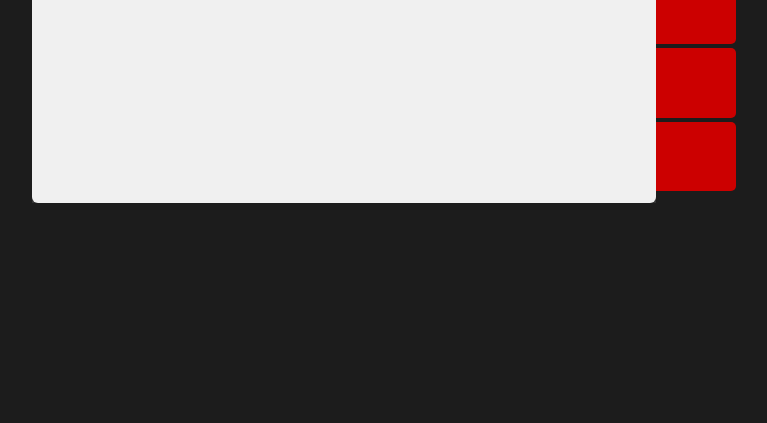
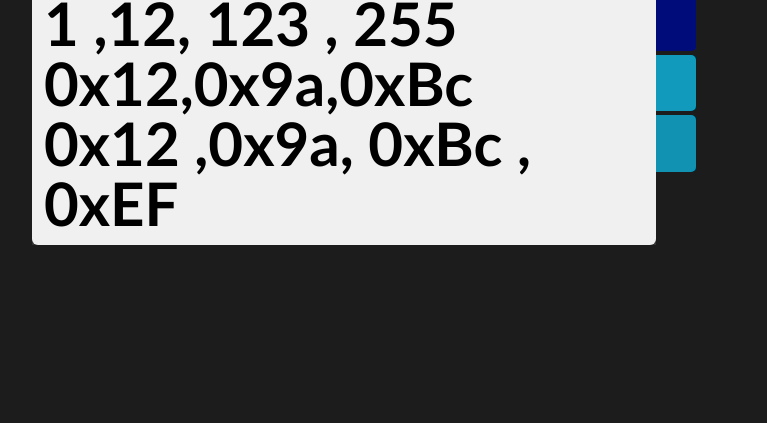
Before and after one commit to suconbu/irozoweb, a plain HTML site: page index.html in a window 1280 px wide. Shown: the part 377-800 px from the top of the page, without its empty margins (18-785 px from the left). Drawn offline with nearby package versions, Linux system fonts and the light colour scheme; files that its build step writes are made by us from their sources.

Commit message:
カラーバーが出た

```diff
--- a/index.html
+++ b/index.html
@@ -5,7 +5,7 @@
 
 <link type="text/css" rel="stylesheet" href="css/irozo.css">
 
-<div class="p-base c-container">
+<div class="p-base c-container" id="base">
   <div class="p-main-box c-container">
     <div class="p-title-box c-container">
       <div class="p-title-icon-box c-container">
@@ -15,11 +15,9 @@
       <div class="p-title-text c-text">IROZO</div>
     </div>
     <div class="p-content-box c-container">
-      <textarea class="p-color-input c-input" id="colorInput" rows=3></textarea>
-      <div class="p-color-row-box c-container">
-        <div class="p-color-row"></div>
-        <div class="p-color-row"></div>
-        <div class="p-color-row"></div>
+      <textarea class="p-color-input c-input" id="colorInput" rows="1" spellcheck="false"></textarea>
+      <div class="p-color-row-box c-container" id="colorRowBox">
+        <!-- ここに p-color-row の並びが作られる -->
       </div>
     </div>
   </div>
--- a/irozo.js
+++ b/irozo.js
@@ -0,0 +1,83 @@
+"use strict";
+
+class Irozo {
+  constructor() {
+    this.colorRows = [];
+    this.selectedRowIndex = -1;
+    this.base = document.querySelector("#base");
+
+    this.parseColor = (text) => {
+      let color = tinycolor(text);
+      if (!color.isValid()) {
+        const m = text.match(/(\w+)\s*,\s*(\w+)\s*,\s*(\w+)\s*(?:,\s*(\w+))?/);
+        if (m) {
+          const [r, g, b, a] = m.slice(1).map(t => Number(t));
+          color = isNaN(a) ?
+            tinycolor(`rgb ${r} ${g} ${b}`) :
+            tinycolor(`rgba ${r} ${g} ${b} ${a / 255.0}`);
+        }
+      }
+      return color.isValid() ? color : null;
+    };
+
+    this.updateColorRows = (colors) => {
+      const colorRowBox = document.querySelector("#colorRowBox");
+      if (colors.length != this.colorRows.length) {
+        colorRowBox.textContent = null;
+        this.colorRows = [];
+        colors.forEach(() => {
+          const row = document.createElement("div");
+          colorRowBox.appendChild(row);
+          this.colorRows.push(row);
+        });
+      }
+      colors.forEach((color, index) => {
+        const row = this.colorRows[index];
+        row.className = "p-color-row";
+        if (color) {
+          row.style.backgroundColor = color.toString();
+          if (index == this.selectedRowIndex) {
+            row.classList.add("p-color-row--selected");
+          }
+        } else {
+          row.classList.add("p-color-row--hidden");
+        }
+      });
+    };
+
+    this.selectedRowChanged = (index) => {
+      let selectedRow = this.colorRows[this.selectedRowIndex];
+      if (selectedRow) {
+        selectedRow.classList.remove("p-color-row--selected");
+      }
+      this.selectedRowIndex = index;
+      selectedRow = this.colorRows[index];
+      selectedRow.classList.add("p-color-row--selected");
+    }
+
+    this.colorInputTextChanged = (target) => {
+      const lines = target.value.split("\n");
+      const colors = lines.map(t => this.parseColor(t));
+      target.rows = colors.length;
+      this.updateColorRows(colors);
+    };
+
+    this.colorInputKeyUp = (target) => {
+      const start = target.selectionStart;
+      const text = target.value;
+      const index = text.slice(0, start).split("\n").length - 1;
+      this.selectedRowChanged(index);
+    };
+
+    const colorInput = document.querySelector("#colorInput");
+    colorInput.oninput = (event) => this.colorInputTextChanged(event.target);
+    colorInput.onkeyup = (event) => this.colorInputKeyUp(event.target);
+    colorInput.onclick = (event) => this.colorInputKeyUp(event.target);
+
+    //debug{
+    colorInput.value = "1,12,123\n1 ,12, 123 , 255\n0x12,0x9a,0xBc\n0x12 ,0x9a, 0xBc , 0xEF\n";
+    this.colorInputTextChanged(colorInput);
+    //}
+  }
+}
+const irozo = new Irozo;
--- a/scss/irozo.scss
+++ b/scss/irozo.scss
@@ -113,11 +113,20 @@ body {
   }
 
   .p-color-row {
-    background-color: #c00;
-    width: 0.8em; height: 0.8em;
+    // background-color: #c00;
+    width: 0.4em; height: 0.8em;
     border-top-right-radius: 0.05em;
     border-bottom-right-radius: 0.05em;
     margin: 2px 100%;
+    transition: width 0.2s;
+  }
+
+  .p-color-row--selected {
+    width: 0.4em * 2;
+  }
+
+  .p-color-row--hidden {
+    width: 0;
   }
 
   .p-color-input {
@@ -130,6 +139,7 @@ body {
     width: 10em;
     font-size: 0.6em;
     font-weight: 600;
+    line-height: 1em;
     z-index: 1;
   }
 }
```
